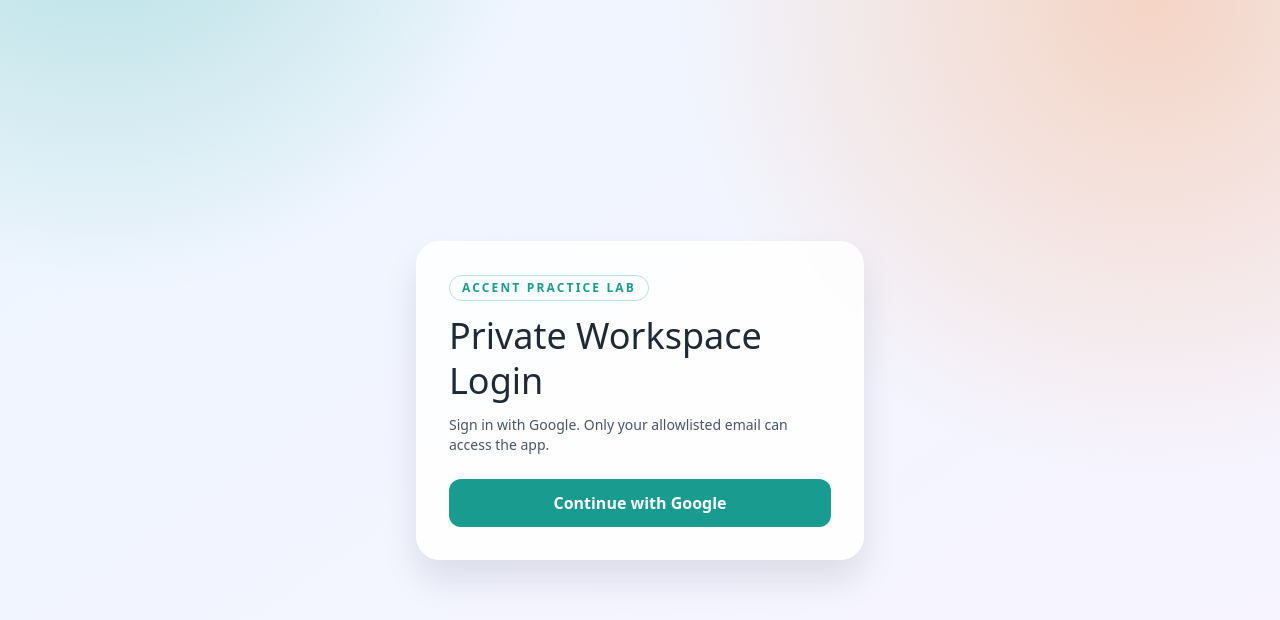
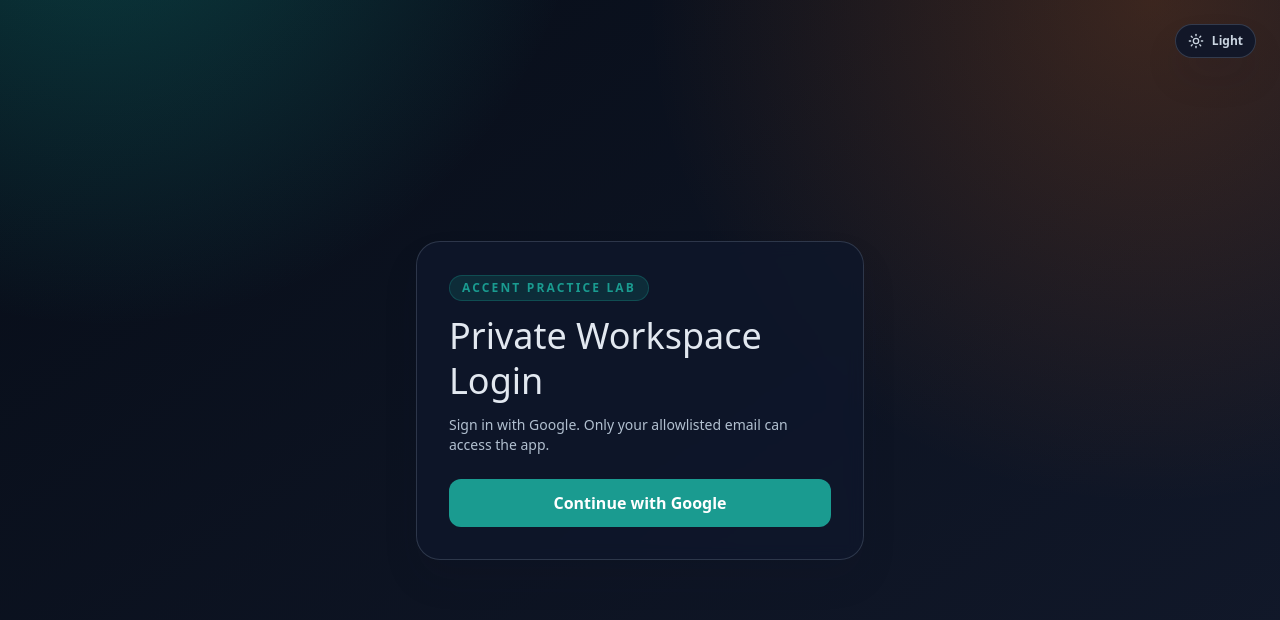
Before and after one commit to GitlyHallows/british-pronunciation-app, a Next.js app: page / in a window 1280 px wide. Shown: the top 620 px of the page. Built offline with nearby package versions, Linux system fonts and the light colour scheme; no server answers.

Commit message:
Add dark mode toggle with dark default and agent docs

```diff
--- a/app/globals.css
+++ b/app/globals.css
@@ -3,17 +3,27 @@
 @tailwind utilities;
 
 :root {
-  color-scheme: light;
+  color-scheme: dark;
   --font-sora: "Avenir Next", "Segoe UI", "Trebuchet MS", sans-serif;
   --font-dm-serif: "Iowan Old Style", "Palatino Linotype", "Book Antiqua", serif;
+  --bg: #070d18;
+  --ink: #e2e8f0;
+  --ink-soft: #a3b5c7;
+  --panel: rgba(13, 23, 38, 0.86);
+  --line: rgba(148, 163, 184, 0.24);
+  --teal: #16a394;
+  --teal-soft: rgba(20, 184, 166, 0.16);
+  --orange: #f97316;
+}
+
+:root[data-theme="light"] {
+  color-scheme: light;
   --bg: #eef6ff;
   --ink: #1f2a37;
   --ink-soft: #465468;
   --panel: rgba(255, 255, 255, 0.86);
   --line: rgba(32, 59, 92, 0.12);
-  --teal: #16a394;
   --teal-soft: #d6fff8;
-  --orange: #f97316;
 }
 
 * {
@@ -29,10 +39,17 @@ body {
 body {
   background: var(--bg);
   background-image:
+    radial-gradient(circle at 8% -20%, rgba(20, 184, 166, 0.3), transparent 32%),
+    radial-gradient(circle at 90% 0%, rgba(249, 115, 22, 0.2), transparent 36%),
+    linear-gradient(145deg, #070d18 0%, #12192b 100%);
+  color: var(--ink);
+}
+
+:root[data-theme="light"] body {
+  background-image:
     radial-gradient(circle at 8% -20%, rgba(22, 163, 148, 0.3), transparent 30%),
     radial-gradient(circle at 90% 0%, rgba(249, 115, 22, 0.25), transparent 34%),
     linear-gradient(145deg, #eef6ff 0%, #f8f4ff 100%);
-  color: var(--ink);
 }
 
 a {
@@ -63,6 +80,107 @@ main {
   border-radius: 999px;
 }
 
+[data-theme="dark"] .bg-white {
+  background-color: rgba(15, 23, 42, 0.78) !important;
+}
+
+[data-theme="dark"] .bg-white\/95 {
+  background-color: rgba(15, 23, 42, 0.94) !important;
+}
+
+[data-theme="dark"] .bg-white\/90 {
+  background-color: rgba(15, 23, 42, 0.9) !important;
+}
+
+[data-theme="dark"] .bg-white\/85 {
+  background-color: rgba(15, 23, 42, 0.86) !important;
+}
+
+[data-theme="dark"] .bg-white\/80 {
+  background-color: rgba(15, 23, 42, 0.82) !important;
+}
+
+[data-theme="dark"] .bg-white\/75 {
+  background-color: rgba(15, 23, 42, 0.77) !important;
+}
+
+[data-theme="dark"] .bg-slate-50 {
+  background-color: rgba(15, 23, 42, 0.68) !important;
+}
+
+[data-theme="dark"] .bg-slate-100 {
+  background-color: rgba(30, 41, 59, 0.7) !important;
+}
+
+[data-theme="dark"] .bg-mint,
+[data-theme="dark"] .bg-mint\/50 {
+  background-color: rgba(20, 184, 166, 0.16) !important;
+}
+
+[data-theme="dark"] .bg-teal-soft {
+  background-color: rgba(20, 184, 166, 0.14) !important;
+}
+
+[data-theme="dark"] .text-ink {
+  color: #e2e8f0 !important;
+}
+
+[data-theme="dark"] .text-slate-900 {
+  color: #f1f5f9 !important;
+}
+
+[data-theme="dark"] .text-slate-800 {
+  color: #e2e8f0 !important;
+}
+
+[data-theme="dark"] .text-slate-700 {
+  color: #cbd5e1 !important;
+}
+
+[data-theme="dark"] .text-slate-600 {
+  color: #b2c0d0 !important;
+}
+
+[data-theme="dark"] .text-slate-500 {
+  color: #93a7bd !important;
+}
+
+[data-theme="dark"] .border-slate-200,
+[data-theme="dark"] .border-slate-200\/70,
+[data-theme="dark"] .border-slate-200\/80,
+[data-theme="dark"] .border-slate-300,
+[data-theme="dark"] .border-dashed {
+  border-color: rgba(148, 163, 184, 0.26) !important;
+}
+
+[data-theme="dark"] .border-white\/60,
+[data-theme="dark"] .border-white\/70 {
+  border-color: rgba(148, 163, 184, 0.24) !important;
+}
+
+[data-theme="dark"] .hover\:bg-slate-100:hover {
+  background-color: rgba(30, 41, 59, 0.7) !important;
+}
+
+[data-theme="dark"] input,
+[data-theme="dark"] textarea,
+[data-theme="dark"] select {
+  color: #e2e8f0;
+}
+
+[data-theme="dark"] input::placeholder,
+[data-theme="dark"] textarea::placeholder {
+  color: #8ea1b8;
+}
+
+[data-theme="dark"] .card-scroll {
+  scrollbar-color: rgba(148, 163, 184, 0.36) transparent;
+}
+
+[data-theme="dark"] .card-scroll::-webkit-scrollbar-thumb {
+  background: rgba(148, 163, 184, 0.3);
+}
+
 @media print {
   body {
     background: white !important;
--- a/app/layout.tsx
+++ b/app/layout.tsx
@@ -1,6 +1,8 @@
 import type { Metadata } from "next";
+import Script from "next/script";
 import "./globals.css";
 import { SwRegister } from "@/components/sw-register";
+import { ThemeToggle } from "@/components/theme-toggle";
 
 export const metadata: Metadata = {
   title: "Accent Practice Lab",
@@ -20,8 +22,26 @@ export default function RootLayout({
   children: React.ReactNode;
 }>) {
   return (
-    <html lang="en">
+    <html lang="en" className="dark" data-theme="dark">
+      <head>
+        <Script id="theme-init" strategy="beforeInteractive">
+          {`
+            (() => {
+              try {
+                const saved = localStorage.getItem("accent-theme");
+                const theme = saved === "light" ? "light" : "dark";
+                const root = document.documentElement;
+                root.dataset.theme = theme;
+                root.classList.toggle("dark", theme === "dark");
+              } catch (_) {
+                // Keep dark defaults if storage is unavailable.
+              }
+            })();
+          `}
+        </Script>
+      </head>
       <body className="font-[var(--font-sora)] antialiased">
+        <ThemeToggle />
         {children}
         <SwRegister />
       </body>
--- /dev/null
+++ b/components/theme-toggle.tsx
@@ -0,0 +1,47 @@
+"use client";
+
+import { Moon, Sun } from "lucide-react";
+import { useEffect, useState } from "react";
+
+type Theme = "dark" | "light";
+
+const THEME_STORAGE_KEY = "accent-theme";
+
+function applyTheme(theme: Theme) {
+  const root = document.documentElement;
+  root.dataset.theme = theme;
+  root.classList.toggle("dark", theme === "dark");
+}
+
+export function ThemeToggle() {
+  const [theme, setTheme] = useState<Theme>("dark");
+
+  useEffect(() => {
+    const saved = window.localStorage.getItem(THEME_STORAGE_KEY);
+    const initialTheme: Theme = saved === "light" ? "light" : "dark";
+    setTheme(initialTheme);
+    applyTheme(initialTheme);
+  }, []);
+
+  const onToggle = () => {
+    const nextTheme: Theme = theme === "dark" ? "light" : "dark";
+    setTheme(nextTheme);
+    applyTheme(nextTheme);
+    window.localStorage.setItem(THEME_STORAGE_KEY, nextTheme);
+  };
+
+  const isDark = theme === "dark";
+
+  return (
+    <button
+      type="button"
+      onClick={onToggle}
+      aria-label={isDark ? "Switch to light mode" : "Switch to dark mode"}
+      title={isDark ? "Switch to light mode" : "Switch to dark mode"}
+      className="print-hide fixed right-3 top-3 z-50 inline-flex items-center gap-2 rounded-full border border-slate-300 bg-white/90 px-3 py-2 text-xs font-semibold text-slate-700 shadow-card backdrop-blur transition hover:border-teal/40 hover:text-teal md:right-6 md:top-6"
+    >
+      {isDark ? <Sun className="h-4 w-4" /> : <Moon className="h-4 w-4" />}
+      {isDark ? "Light" : "Dark"}
+    </button>
+  );
+}
--- a/tailwind.config.ts
+++ b/tailwind.config.ts
@@ -1,6 +1,7 @@
 import type { Config } from "tailwindcss";
 
 const config: Config = {
+  darkMode: "class",
   content: [
     "./app/**/*.{ts,tsx}",
     "./components/**/*.{ts,tsx}",
```
Also changed, not shown: 1 other file (tests, documents, lock files or other folders).
